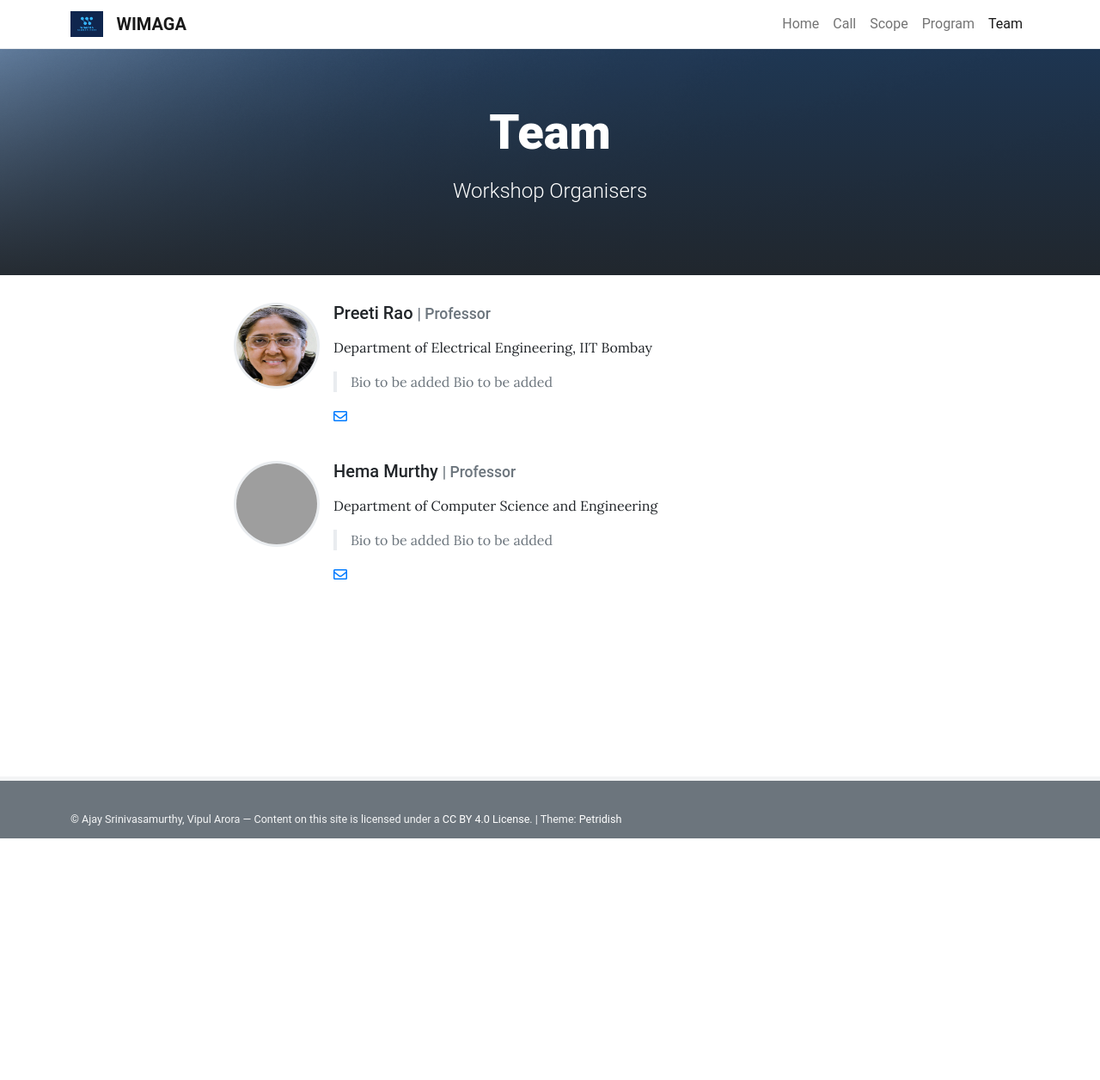
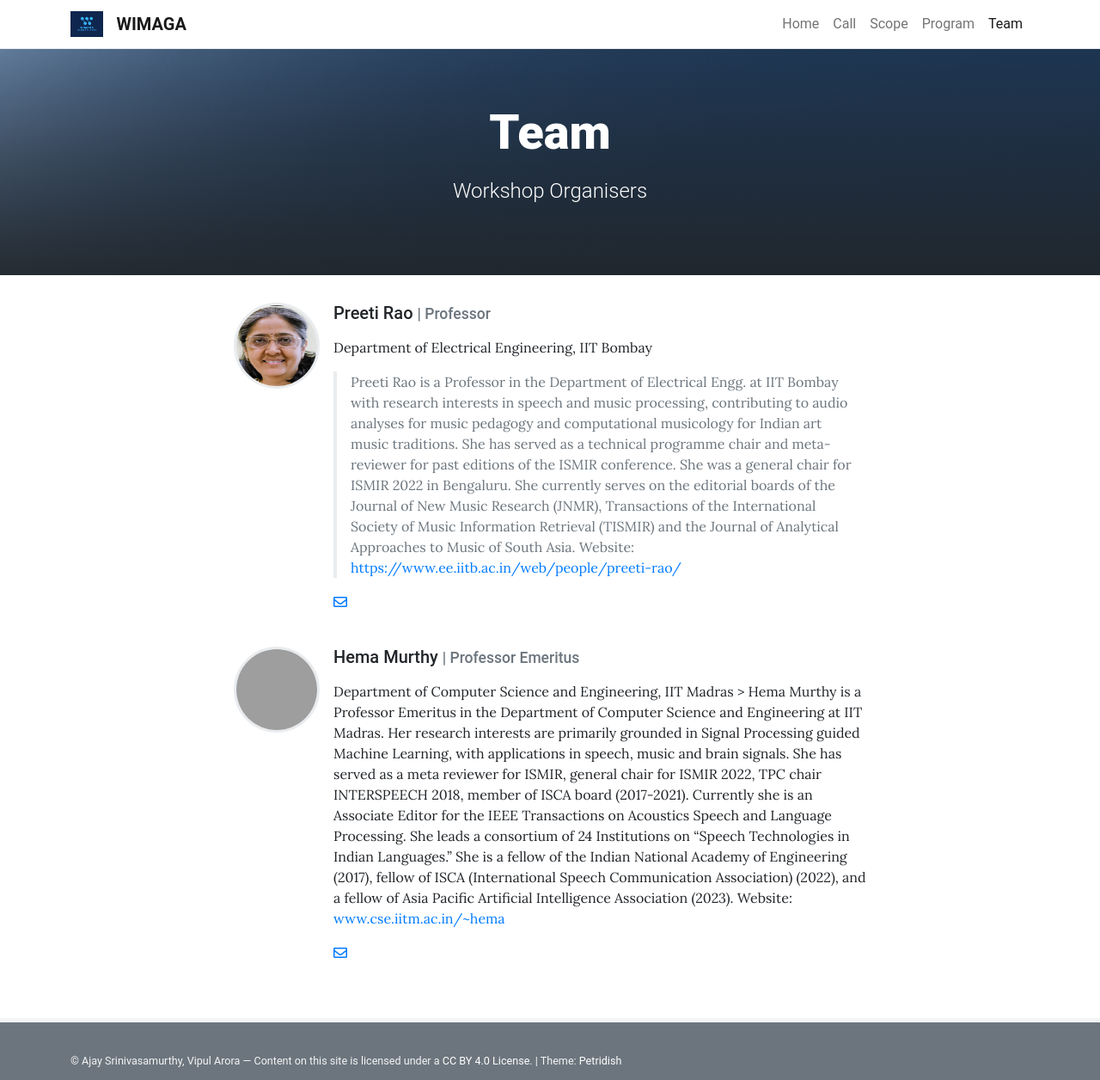
Before and after one commit to WIMAGA/wimaga.github.io, a Jekyll site: the page built from pages/team.md, in a window 1280 px wide. Shown: the whole page at 86% size. Built offline with Jekyll 4.4.1, drawn with Linux system fonts in a browser that asks for light colours; before the commit the page ends 975 px from its top, so only the background shows below that; grey boxes are pictures that could not be loaded.

Commit message:
Updating bios

```diff
--- a/_data/team.yml
+++ b/_data/team.yml
@@ -6,18 +6,27 @@
   description: >
     Department of Electrical Engineering, IIT Bombay
 
-    > Bio to be added
-    Bio to be added
-
+    > Preeti Rao is a Professor in the Department of Electrical Engg. at IIT Bombay with research interests in
+    speech and music processing, contributing to audio analyses for music pedagogy and computational musicology
+    for Indian art music traditions. She has served as a technical programme chair and meta-reviewer for past
+    editions of the ISMIR conference. She was a general chair for ISMIR 2022 in Bengaluru. She currently serves
+    on the editorial boards of the Journal of New Music Research (JNMR), Transactions of the International Society
+    of Music Information Retrieval (TISMIR) and the Journal of Analytical Approaches to Music of South Asia.
+    Website: [https://www.ee.iitb.ac.in/web/people/preeti-rao/](https://www.ee.iitb.ac.in/web/people/preeti-rao/)
   email: prao@ee.iitb.ac.in
 
 - name: Hema Murthy
-  role: Professor
+  role: Professor Emeritus
   image: assets/theme/images/hemamurthy.png
   description: >
-    Department of Computer Science and Engineering
-
-    > Bio to be added
-    Bio to be added
-
+    Department of Computer Science and Engineering, IIT Madras
+    > Hema Murthy is a Professor Emeritus in the Department of Computer Science and Engineering at IIT Madras.
+    Her research interests are primarily grounded in Signal Processing guided Machine Learning, with applications
+    in speech, music and brain signals. She has served as a meta reviewer for ISMIR, general chair for ISMIR 2022,
+    TPC chair INTERSPEECH 2018, member of ISCA board (2017-2021).  Currently she is an Associate Editor for the IEEE
+    Transactions on Acoustics Speech and Language Processing. She leads a consortium of 24 Institutions
+    on "Speech Technologies in Indian Languages." She is a fellow of the Indian National Academy of Engineering (2017),
+    fellow of ISCA (International Speech Communication Association) (2022), and a fellow of Asia Pacific Artificial
+    Intelligence Association (2023).
+    Website: [www.cse.iitm.ac.in/~hema](www.cse.iitm.ac.in/~hema)
   email: hema@cse.iitm.ac.in
```
